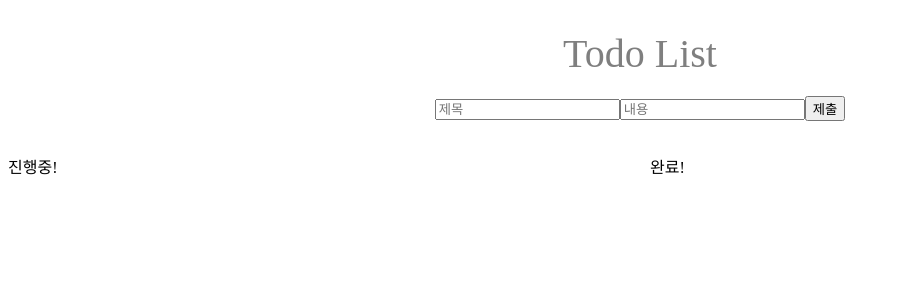
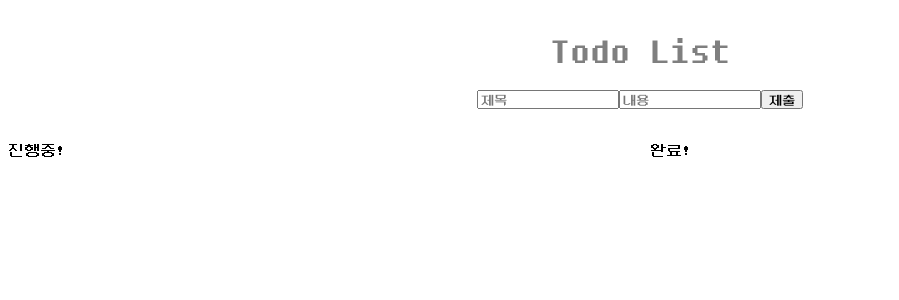
Before and after one commit to kimtanook/advance_assignment, a React (Create React App) app: page / in a window 1280 px wide. Shown: the top 300 px of the page, without its empty margins (0-899 px from the left). Built offline with nearby package versions, Linux system fonts and the light colour scheme; data requests are answered from the project's data file.

Commit message:
Add font css

```diff
--- /dev/null
+++ b/src/font/font.css
@@ -0,0 +1,9 @@
+@font-face {
+  font-family: "DungGeunMo";
+  src: url("./DungGeunMo.woff") format("woff");
+  font-weight: normal;
+  font-style: normal;
+}
+* {
+  font-family: "DungGeunMo";
+}
--- a/src/index.js
+++ b/src/index.js
@@ -4,6 +4,8 @@ import App from "./App";
 
 import store from "./redux/config/configStore";
 import {Provider} from "react-redux";
+
+import "./font/font.css";
 
 const root = ReactDOM.createRoot(document.getElementById("root"));
 root.render(
```
Also changed, not shown: src/font/DungGeunMo.woff (added).
